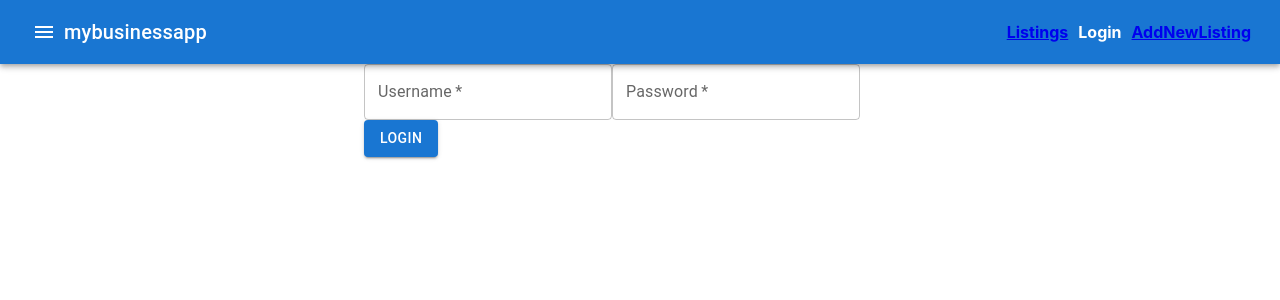
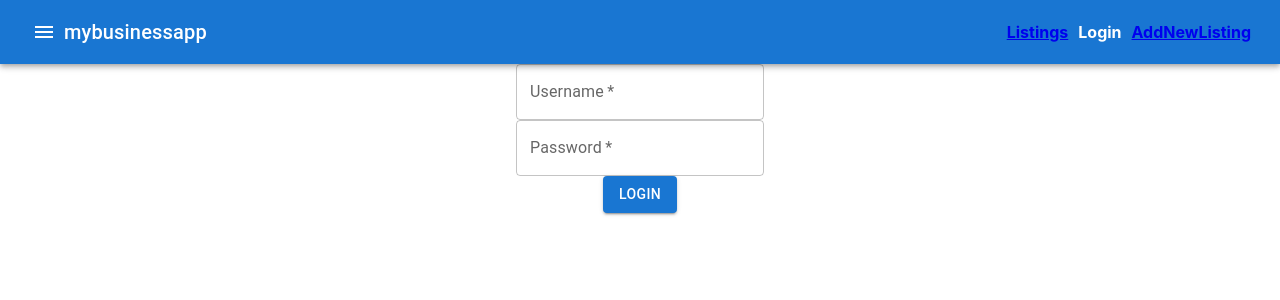
Before and after one commit to TheYingineer/411checkpoint2, a React (Create React App) app: page /login in a window 1280 px wide. Shown: the top 300 px of the page. Built offline with nearby package versions, Linux system fonts and the light colour scheme.

Commit message:
style it closer to requirements

```diff
--- a/src/App.css
+++ b/src/App.css
@@ -1,18 +1,30 @@
-.AddNewListingBox{
+* {
+  box-sizing: border-box;
+}
+
+.AddNewListContainer {
   display: flex;
   flex-direction: row;
   width: auto;
+  /* border: 5px red solid; */
+  justify-content: center;
+}
+
+.AddNewListingBox {
+  display: flex;
+  flex-direction: column;
+  width: fit-content;
   /* border: 5px purple solid; */
   justify-content: center;
-
 }
 
 .AddNewListingForm {
   display: flex;
   flex-direction: column;
-  width:fit-content;
+  width: fit-content;
   /* border: 5px solid green; */
   align-items: center;
+  align-content: center;
   justify-items: center;
 }
 
@@ -39,3 +51,14 @@ li {
   /* border: 5px solid burlywood; */
   color: white;
 }
+
+.login-form {
+  display: flex;
+  flex-direction: column;
+  /* border: 5px solid pink; */
+  justify-content: space-between;
+  align-content: space-between;
+  align-items: center;
+  color: white;
+  font-weight: bolder;
+}
--- a/src/Components/AddNewListing.js
+++ b/src/Components/AddNewListing.js
@@ -3,12 +3,14 @@
 import * as React from "react";
 import Box from "@mui/material/Box";
 import TextField from "@mui/material/TextField";
-import Button from '@mui/material/Button';
+import Button from "@mui/material/Button";
+import { Container } from "@mui/material";
 
 export default function AddNewListing() {
   return (
-    <div class = "AddNewListingBox">
-      <Box class = "AddNewListingForm">
+    <Container className="AddNewListContainer">
+      <div className="AddNewListingBox">
+        <Box className="AddNewListingForm">
           <TextField
             id="standard-search"
             label="Name"
@@ -33,9 +35,11 @@ export default function AddNewListing() {
             type="search"
             variant="standard"
           />
+        </Box>
         <Button variant="contained">SAVE</Button>
-      </Box>
       </div>
+      {/* <img src="\mappic.png" alt="map pic" width="300px" /> */}
+    </Container>
   );
 }
 
--- a/src/Components/login.js
+++ b/src/Components/login.js
@@ -30,8 +30,8 @@ const Login = () => {
   };
 
   return (
-    <div className="App">
-      <Container maxWidth="sm">
+    <div className="Login">
+      <Container className = "loginConainer" maxWidth="sm">
         <form className="login-form" onSubmit={login}>
           <TextField
             required
```
Also changed, not shown: src/mappic.png (added). Lines whose indentation alone changed are shown as unchanged.
